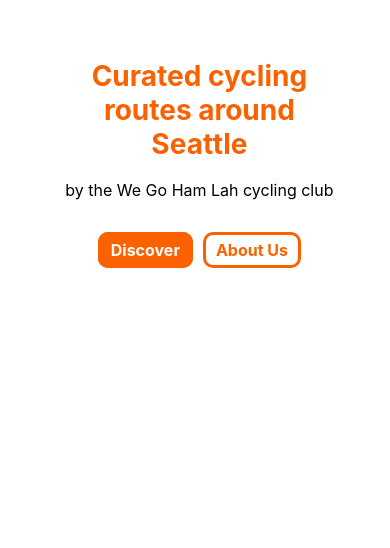
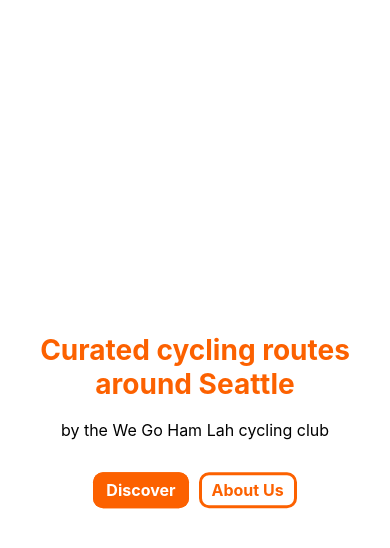
Before and after one commit to mishanwong/wegohamlah, a Next.js app: page / in a window 390 px wide. Shown: the top 548 px of the page. Built offline with nearby package versions, Linux system fonts and the light colour scheme.

Commit message:
Optimize view  across devices

```diff
--- a/styles/Home.module.css
+++ b/styles/Home.module.css
@@ -14,10 +14,17 @@
 }
 
 .mainContainer {
-  display: grid;
+  /* display: grid;
   grid-template-columns: 50% 50%;
   grid-gap: 20px;
-  width: 100vw;
+  width: 100vw; */
+
+  text-align: center;
+  position: absolute;
+  top: 50%;
+  left: 50%;
+  margin-right: -50%;
+  transform: translate(-50%, -50%);
 }
 
 .leftContainer {
@@ -39,11 +46,18 @@
   }
 
   .mainContainer {
-    display: flex;
+    /* display: flex;
     flex-direction: column;
     width: 100%;
     margin-left: auto;
-    margin-right: auto;
+    margin-right: auto; */
+
+    text-align: center;
+    position: absolute;
+    top: 50%;
+    left: 50%;
+    margin-right: -50%;
+    transform: translate(-50%, -50%);
   }
 
   .leftContainer {
--- a/styles/components/DetailPage.module.css
+++ b/styles/components/DetailPage.module.css
@@ -11,6 +11,5 @@
   margin-top: 10px;
 }
 
-.item {
-  margin-right: 20px;
-}
+/* .item {
+  /* margin-right: 20px; */
--- a/styles/globals.css
+++ b/styles/globals.css
@@ -2,15 +2,21 @@ html,
 body {
   font-family: "SF Pro Text", "SF Pro Icons", "Helvetica Neue", "Helvetica",
     "Arial", sans-serif;
-  padding: 20px;
-  width: 80%;
-  margin: auto;
+  width: 80vw;
+  display: block;
+  margin-left: auto;
+  margin-right: auto;
+  margin-top: 20px;
 }
 
 @media (max-width: 720px) {
   body {
-    width: 90%;
-    padding: 10px;
-    margin: 10px;
+    width: 100vw;
+    /* padding: 10px; */
+    /* margin: 10px; */
+    /* display: block;
+    margin-left: auto;
+    margin-right: auto;
+  } */
   }
 }
```
